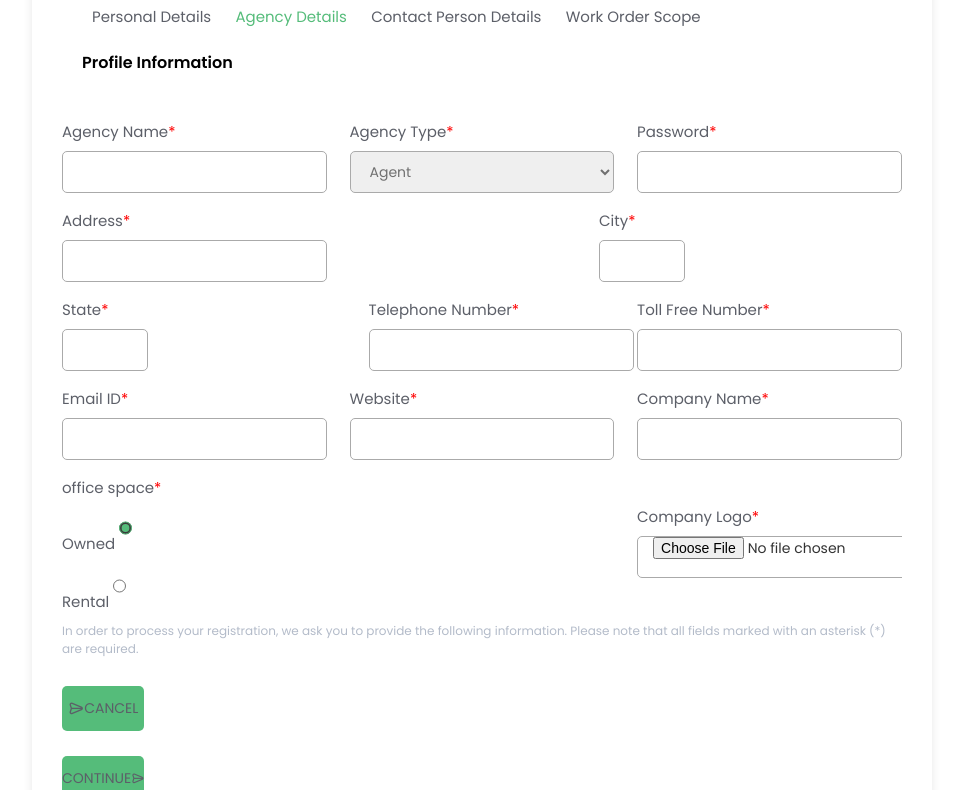
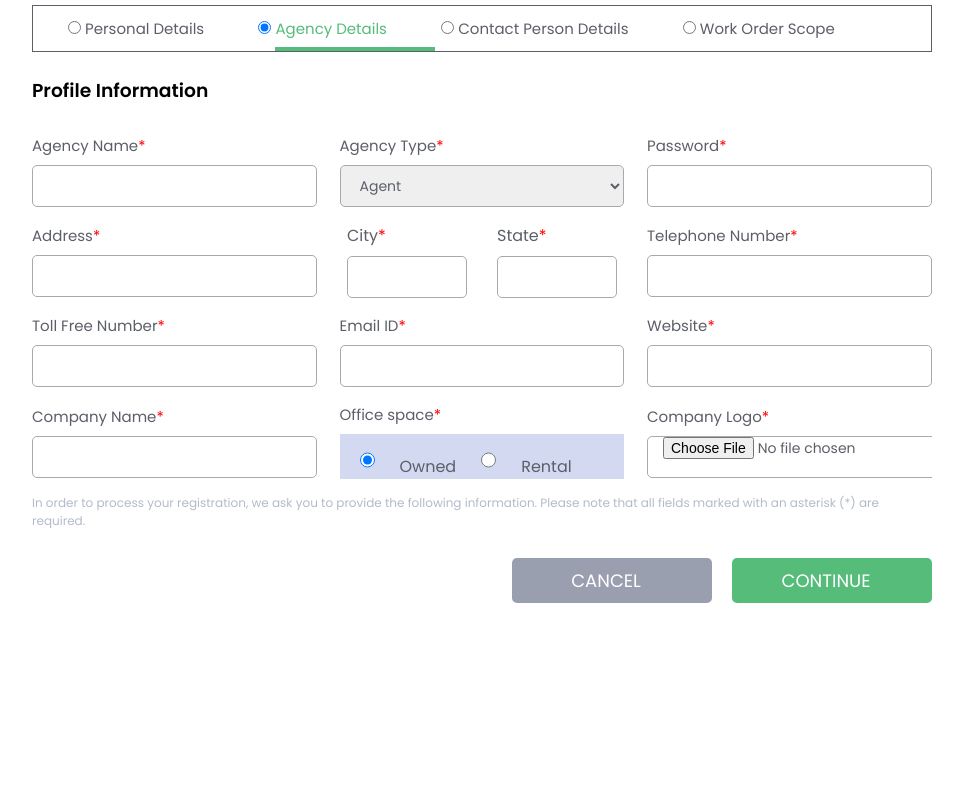
Before and after one commit to KimRuedasR/proyecto-css, a plain HTML site: page index.html in a window 1280 px wide. Shown: the part 121-911 px from the top of the page, without its empty margins (158-1121 px from the left). After the commit the page ends 800 px from the top, so only its background shows below. Drawn offline with nearby package versions, Linux system fonts and the light colour scheme.

Commit message:
first commit

```diff
--- a/index.html
+++ b/index.html
@@ -5,7 +5,6 @@
     <meta http-equiv="X-UA-Compatible" content="IE=edge">
     <meta name="viewport" content="width=device-width, initial-scale=1.0">
     <link rel="stylesheet" href="styles.css">
-    <link rel="stylesheet" href="https://unicons.iconscout.com/release/v4.0.0/css/line.css">
     <title>Agent Registration</title>
 </head>
 <body>
@@ -17,14 +16,22 @@
     <!-- Nav bar -->
             <nav>
               <ul class="reg-steps">
-                  <li><span>Personal Details</span></li>
-                  <li><span class="reg-current">Agency Details</span></li>
-                  <li><span>Contact Person Details</span></li>
-                  <li><span>Work Order Scope</span></li>
+                  <li>
+                    <input class="radio" type="radio" name="radioNav1">
+                    <span>Personal Details</span></li>
+                  <li>
+                    <input class="radio" type="radio" name="radioNav2" checked="checked">
+                    <span class="reg-current">Agency Details</span></li>
+                  <li>
+                    <input class="radio" type="radio" name="radioNav3">
+                    <span>Contact Person Details</span></li>
+                  <li>
+                    <input class="radio" type="radio" name="radioNav4">
+                    <span>Work Order Scope</span></li>
               </ul>
+            </nav>
               <div class="agency details">
-                      <h4>Profile Information</h4>
-            </nav>
+                      <h3>Profile Information</h3>
     <!-- Fields/Inputs -->
                       <div class="fields">
       <!-- Agency name -->
@@ -50,20 +57,19 @@
                             <input type="text" class="input-text">
                           </div>
       <!-- City/State -->
-                              <div class="col-md-6">
-                                <div class="input-field">
+                              <div class="city">
+                                <div class="input-half">
                                   <label>City<label class="asterisco">*</label></label>
                                   <input type="text" class="input-text">
                                 </div>
                               </div>
-                              <div class="col-md-6">
-                                <div class="input-field">
+                              <div class="state">
+                                <div class="input-half">
                                   <label>State<label class="asterisco">*</label></label>
                                   <input type="text" class="input-text">
                                 </div>
                               </div>
         <!-- Telephone Number -->
-
                           <div class="input-field">
                             <label>Telephone Number<label class="asterisco">*</label></label>
                             <input type="text" class="input-text">
@@ -74,37 +80,29 @@
                             <input type="text" class="input-text">
                           </div>
         <!-- Email ID -->
-
                           <div class="input-field">
                             <label>Email ID<label class="asterisco">*</label></label>
                             <input type="text" class="input-text">
                           </div>
         <!-- Website -->
-
                           <div class="input-field">
                             <label>Website<label class="asterisco">*</label></label>
                             <input type="text" class="input-text">
                           </div>
         <!-- Company Name -->
-
                           <div class="input-field">
                             <label>Company Name<label class="asterisco">*</label></label>
                             <input type="text" class="input-text">
                           </div>
         <!-- Office Space -->
-
                           <div class="input-field">
-                            <label>office space<label class="asterisco">*</label></label>
-                            <div class="radioButton">
-                              <label class="control control-z-radio">Owned
-                                    <input class="radio" type="radio" name="radio" checked="checked">
-                                    <div class="control__indicator"></div>
-                                  </label>
-                                  <label class="control control--radio">Rental
-                                    <input class="radio" type="radio" name="radio">
-                                    <div class="control__indicator"></div>
-                                  </label>
-                            </div>
+                            <label>Office space<label class="asterisco">*</label></label>
+                            <div class="office-space">
+                                    <input class="radio" type="radio" name="office1" checked="checked">
+                                    <span>Owned</span>
+                                    <input class="radio" type="radio" name="office2">
+                                    <span>Rental</span>
+                                </div>
                           </div>
         <!-- Company Logo -->
                           <div class="input-field">
@@ -117,17 +115,14 @@
                           </div>
                           <p class="footnote">In order to process your registration, we ask you to provide the following information. Please note that all fields marked with an asterisk (*) are required.</p>
                           <!-- Buttons -->
-                          <div class="buttons">
-                            <div class="backBtn">
-                                <i class="uil uil-navigator"></i>
-                                <span class="btnText">CANCEL</span>
-                            </div>
-
-                            <button class="sumbit">
-                                <span class="btnText">CONTINUE</span>
-                                <i class="uil uil-navigator"></i>
-                            </button>
-                        </div>
+                          <button class="cancelBtn">
+                            <span class="textBtns">CANCEL</span>
+                            <i class="uil uil-navigator"></i>
+                        </button>
+                        <button class="contBtn">
+                            <span class="textBtns">CONTINUE</span>
+                            <i class="uil uil-navigator"></i>
+                        </button>
                       </div>
               </div>
 
--- a/styles.css
+++ b/styles.css
@@ -14,7 +14,7 @@ body{
     justify-content: center;
 }
 
-h2, h4, .agent {
+h2, h3, .agent {
     font-weight: bold;
     display: block;
     color: black;
@@ -28,22 +28,25 @@ h2 {
     margin-inline-end: 0px;
 }
 
-h4 {
+h3 {
     margin-block-start: 1.33em;
     margin-block-end: 1.33em;
     margin-inline-start: 0px;
     margin-inline-end: 0px;
 }
 nav{
-    background: #fff;
-    border-radius: 9px;
-    padding: 20px;
+    background: white;
+    border-radius: 0px;
+    padding: 10px;;
+    border: 1px solid #5C5F68;
+
 }
+
 nav ul li{
     display: inline-block;
     list-style: none;
     font-size: 15px;
-    padding: 0 5px;
+    padding: 0 20px;
     margin: 0 5px;
     cursor: pointer;
     position: relative;
@@ -53,12 +56,14 @@ nav ul li{
     color: #55BC7A;
 }
 
+.radio {
+    color: #55BC7A;
+    background-color: #55BC7A;
+}
+
+
 .asterisco {
     color: red;
-}
-
-.radio {
-    accent-color: #55BC7A;
 }
 
 .footnote {
@@ -70,24 +75,22 @@ nav ul li{
     max-width: 900px;
     width: 100%;
     border-radius: 6px;
-    padding: 30px;
+    padding: 0px;
     margin: 0 15px;
-    background-color: #fff;
-    box-shadow: 0 5px 10px rgba(0,0,0,0.1);
+    background-color: white;
 }
 
 .container form{
     position: relative;
     margin-top: 16px;
     min-height: 490px;
-    background-color: #fff;
+    background-color: white;
     overflow: hidden;
 }
 
-
 .container form .form{
     position: absolute;
-    background-color: #fff;
+    background-color: white;
     transition: 0.3s ease;
 }
 
@@ -119,6 +122,7 @@ form .fields .input-field{
     box-sizing: content-box;
 }
 
+
 .input-field label{
     font-size: 15px;
 }
@@ -127,7 +131,7 @@ form .fields .input-field{
     outline: none;
     font-size: 14px;
     font-weight: 400;
-    color: #333;
+    color: #5C5F68;
     border-radius: 5px;
     border: 1px solid #aaa;
     padding: 0 15px;
@@ -136,11 +140,19 @@ form .fields .input-field{
     box-sizing: border-box;
 }
 
-.input-field input, select{
+form .fields .input-half{
+    display: flex;
+    width: calc(120px);
+    flex-direction: column;
+    margin: 4px 0;
+    box-sizing: content-box;
+}
+
+.input-half input, select{
     outline: none;
     font-size: 14px;
-    font-weight: 400px;
-    color: #333;
+    font-weight: 400;
+    color: #5C5F68;
     border-radius: 5px;
     border: 1px solid #aaa;
     padding: 0 15px;
@@ -149,23 +161,27 @@ form .fields .input-field{
     box-sizing: border-box;
 }
 
-.input-field input :focus,
-.input-field select:focus{
-    box-shadow: 0 3px 6px rgba(0,0,0,0.13);
-    box-sizing: border-box;
+.office-space {
+    display: flex;
+    background-color: #d2d9f1;
+    padding: 0 15px;
+    height: 45px;
+    margin: 8px 0;
 }
 
-.input-field select,
-.input-field input[type="date"]{
-    color: #707070;
-    box-sizing: border-box;
+.office-space .radio {
+    display: flex;
+    width: 15px;
+    padding: 5px;
+    margin: 5px;
 }
 
-.input-field input[type="date"]:valid{
-    color: #333;
+.office-space span {
+    display: flex;
+    margin: 20px;
 }
 
-.container form button, .backBtn{
+.container form button, .cancelBtn{
     display: flex;
     align-items: center;
     justify-content: center;
@@ -178,10 +194,36 @@ form .fields .input-field{
     border-radius: 5px;
     margin: 25px 0;
     background-color: #55BC7A;
+    transition: all 0.3s linear;
+    cursor: pointer;
 }
-.container form .btnText{
-    font-size: 14px;
+.container form .textBtns{
+    font-size: 18px;
     font-weight: 400;
+    color: white;
+    align-items: right;
+    justify-content: right;
+    float: right;
+}
+
+.container .cancelBtn{
+    background-color: #9a9faf;
+    margin-left: 480px;
+}
+
+form button i,
+form .backBtn i{
+    margin: 0 6px;
+}
+form .backBtn i{
+    transform: rotate(180deg);
+}
+form .buttons{
+    display: flex;
+    align-items: center;
+}
+form .buttons button , .backBtn{
+    margin-right: 14px;
 }
 
 @media (max-width: 750px) {
@@ -201,3 +243,16 @@ form .fields .input-field{
         width: 100%;
     }
 }
+
+.reg-current{
+    position: relative;
+}
+
+.reg-current::before{
+    content: "";
+    position: absolute;
+    bottom: -12px;
+    height: 4px;
+    width: 160px;
+    background-color: #55BC7A;
+}
```
